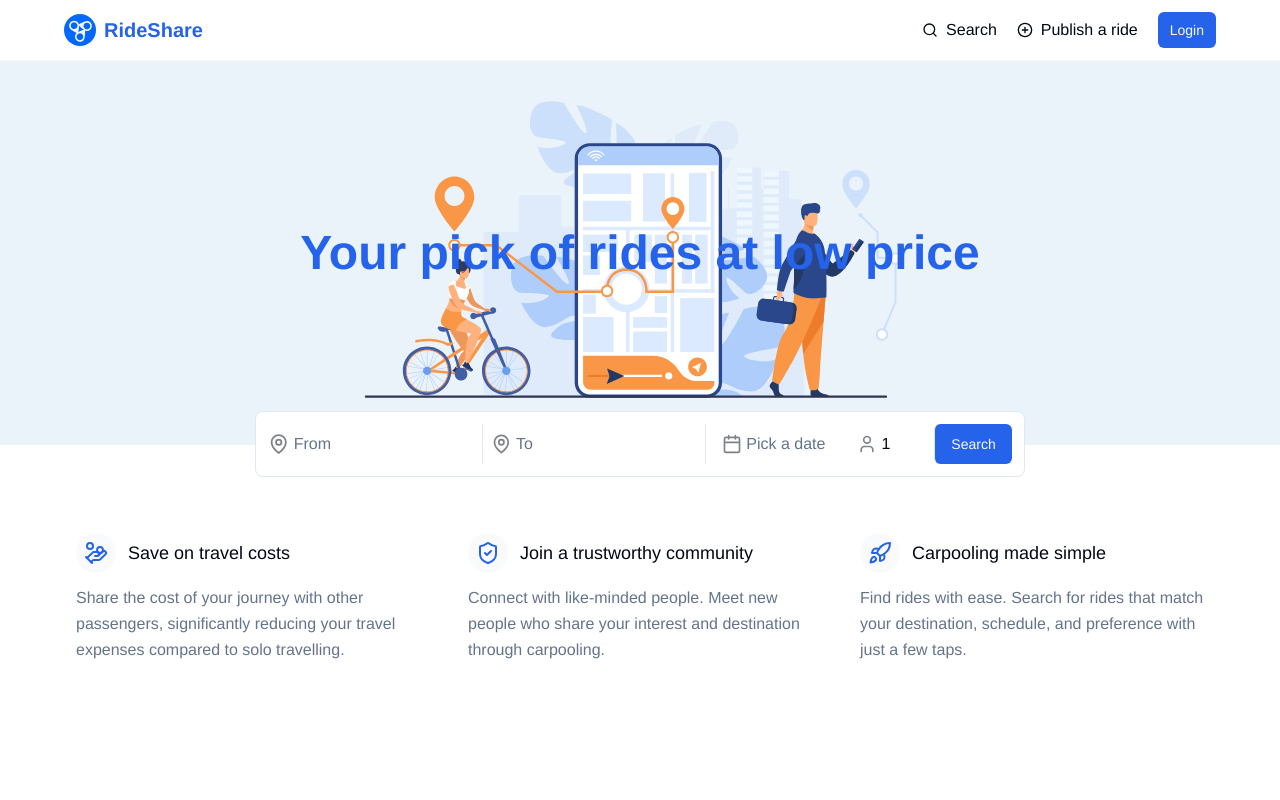
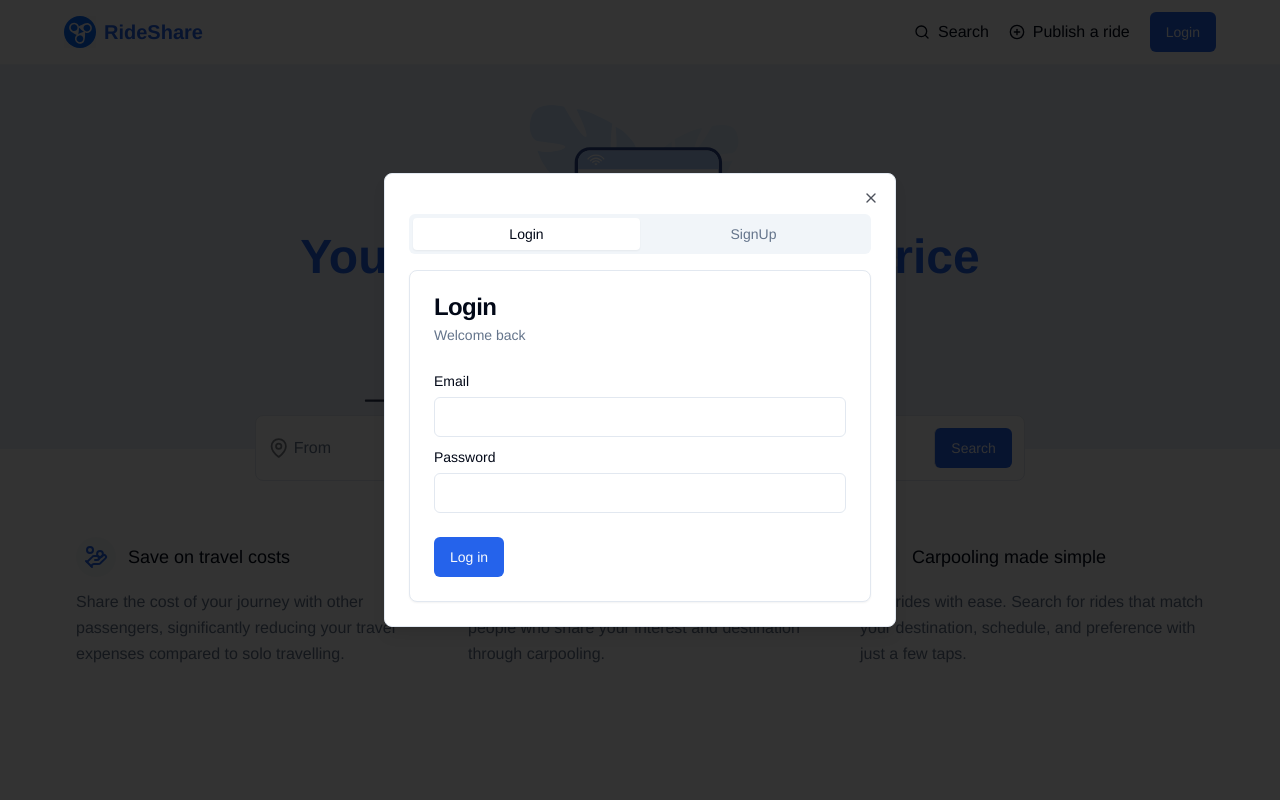
Before and after one commit to codinggita/ride_share, a React (Vite) app in the folder client/: page / in a window 1280 px wide. Both pictures are taken after a click on the button "Login". Shown: the top 800 px of the page. Built offline with nearby package versions, Linux system fonts and the light colour scheme.

Commit message:
added login and signup

```diff
--- a/client/src/components/Header.jsx
+++ b/client/src/components/Header.jsx
@@ -1,24 +1,25 @@
 import logo from "../assets/logo.svg"
 import { NavLink } from "react-router-dom"
-import { Button } from "./ui/button"
 import { Avatar, AvatarFallback, AvatarImage  } from "./ui/avatar";
 import { DropdownMenu, DropdownMenuContent, DropdownMenuItem, DropdownMenuLabel, DropdownMenuSeparator, DropdownMenuTrigger } from "./ui/dropdown-menu";
 import { Search, PlusCircle, LogOut, User } from "lucide-react";
+import LoginSignupDialog from "./LoginSignupDialog";
 
 const Header = () => {
   const isGuest = true;
+
   return (
     <header className="sticky top-0 z-50 w-full border-b border-border/40 bg-background mx-auto flex p-3 lg:px-16 items-center justify-end">
       <NavLink to="/" className="inline-flex -order-1 items-center gap-2">
         <img src={logo} width={32} alt="RideShare" />
         <h1 className="font-bold text-xl text-primary hidden sm:block">RideShare</h1>
       </NavLink>
-      <nav className="ml-auto flex items-center text-sm md:text-base justify-center">
+      <nav className="ml-auto flex items-center text-base justify-center">
         <NavLink to="/search" className="flex items-center gap-2 mr-5 hover:text-primary"><Search className="h-4 w-4" />Search</NavLink>
         <NavLink to="/offer-seat" className="flex items-center gap-2 mr-5 hover:text-primary"> <PlusCircle className="h-4 w-4"/> Publish a ride</NavLink>
       </nav>
       {isGuest ?
-        <Button size='sm'>Login</Button>
+        <LoginSignupDialog />
         :
         <DropdownMenu>
           <DropdownMenuTrigger>
--- /dev/null
+++ b/client/src/components/LoginSignupDialog.jsx
@@ -0,0 +1,76 @@
+import { Card, CardContent, CardDescription, CardFooter, CardHeader, CardTitle } from "./ui/card"
+import { Dialog, DialogContent, DialogTrigger } from "./ui/dialog"
+import { Input } from "./ui/input"
+import { Label } from "./ui/label"
+import { Button } from "./ui/button"
+import { Tabs, TabsContent, TabsList, TabsTrigger } from "./ui/tabs"
+
+const LoginSignupDialog = () => {
+  return (
+    <Dialog>
+      <DialogTrigger asChild>
+        <Button>Login</Button>
+      </DialogTrigger>
+        <DialogContent>
+          <Tabs defaultValue="login">
+            <TabsList className="grid w-full grid-cols-2 my-4">
+              <TabsTrigger value="login">Login</TabsTrigger>
+              <TabsTrigger value="signup">SignUp</TabsTrigger>
+            </TabsList>
+            <TabsContent value="login">
+              <Card>
+                <CardHeader>
+                  <CardTitle>Login</CardTitle>
+                  <CardDescription>
+                    Welcome back
+                  </CardDescription>
+                </CardHeader>
+                <CardContent className="space-y-2">
+                  <div className="space-y-1">
+                    <Label htmlFor="email">Email</Label>
+                    <Input id="email" />
+                  </div>
+                  <div className="space-y-1">
+                    <Label htmlFor="password">Password</Label>
+                    <Input id="password"/>
+                  </div>
+                </CardContent>
+                <CardFooter>
+                  <Button>Log in</Button>
+                </CardFooter>
+              </Card>
+            </TabsContent>
+            <TabsContent value="signup">
+              <Card>
+                <CardHeader>
+                  <CardTitle>Signup</CardTitle>
+                  <CardDescription>
+                    Create a new account.
+                  </CardDescription>
+                </CardHeader>
+                <CardContent className="space-y-2">
+                  <div className="space-y-1">
+                    <Label htmlFor="username">Name</Label>
+                    <Input id="username" />
+                  </div>
+                  <div className="space-y-1">
+                    <Label htmlFor="newemail">Email</Label>
+                    <Input id="newemail"/>
+                  </div>
+                  <div className="space-y-1">
+                    <Label htmlFor="newpassword">Password</Label>
+                    <Input id="newpassword" type="password" />
+                  </div>
+                </CardContent>
+                <CardFooter>
+                  <Button>Sign up</Button>
+                </CardFooter>
+              </Card>
+            </TabsContent>
+          </Tabs>
+        </DialogContent>
+    </Dialog>
+  )
+}
+
+export default LoginSignupDialog
```
